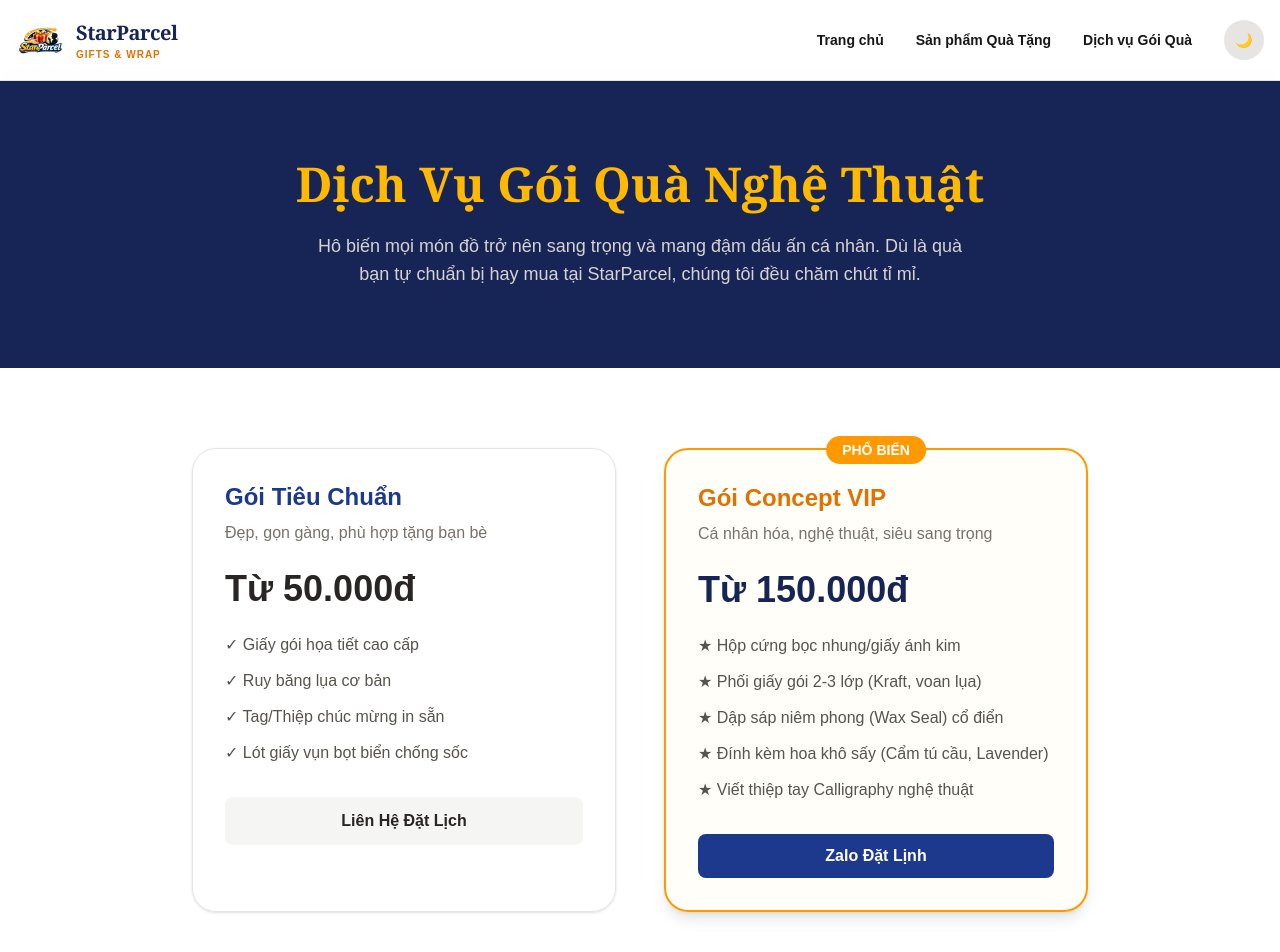
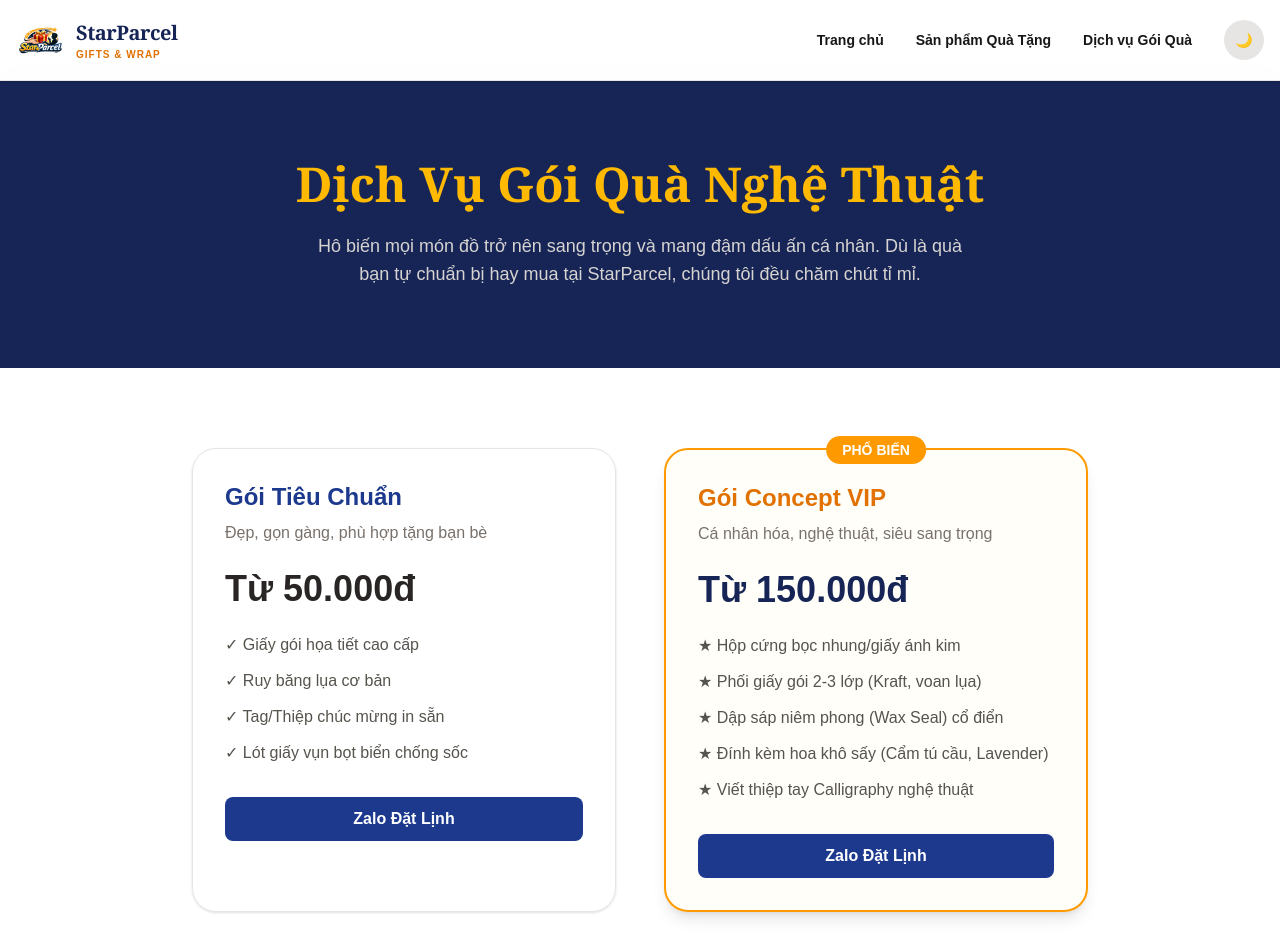
Before and after one commit to ln678090/starparcel, a Next.js app: page /dich-vu-goi-qua in a window 1280 px wide. Shown: the top 952 px of the page. Built offline with nearby package versions, Linux system fonts and the light colour scheme.

Commit message:
commit add zalo

```diff
--- a/app/dich-vu-goi-qua/page.tsx
+++ b/app/dich-vu-goi-qua/page.tsx
@@ -30,7 +30,9 @@ export default function DichVuGoiQuaPage() {
               <li>✓ Tag/Thiệp chúc mừng in sẵn</li>
               <li>✓ Lót giấy vụn bọt biển chống sốc</li>
             </ul>
-            <a href="tel:0353115615" className="block text-center w-full py-3 bg-stone-100 text-stone-800 rounded-lg font-bold hover:bg-stone-200">Liên Hệ Đặt Lịch</a>
+            <a  href="https://zalo.me/0372505551" className="block text-center w-full bg-blue-900 dark:bg-stone-900 text-white dark:text-stone-200 font-semibold py-2.5 rounded-lg hover:bg-amber-600 dark:hover:bg-amber-600 transition-colors">
+              Zalo Đặt Lịnh
+            </a>
           </div>
 
           {/* Gói Concept VIP */}
```
